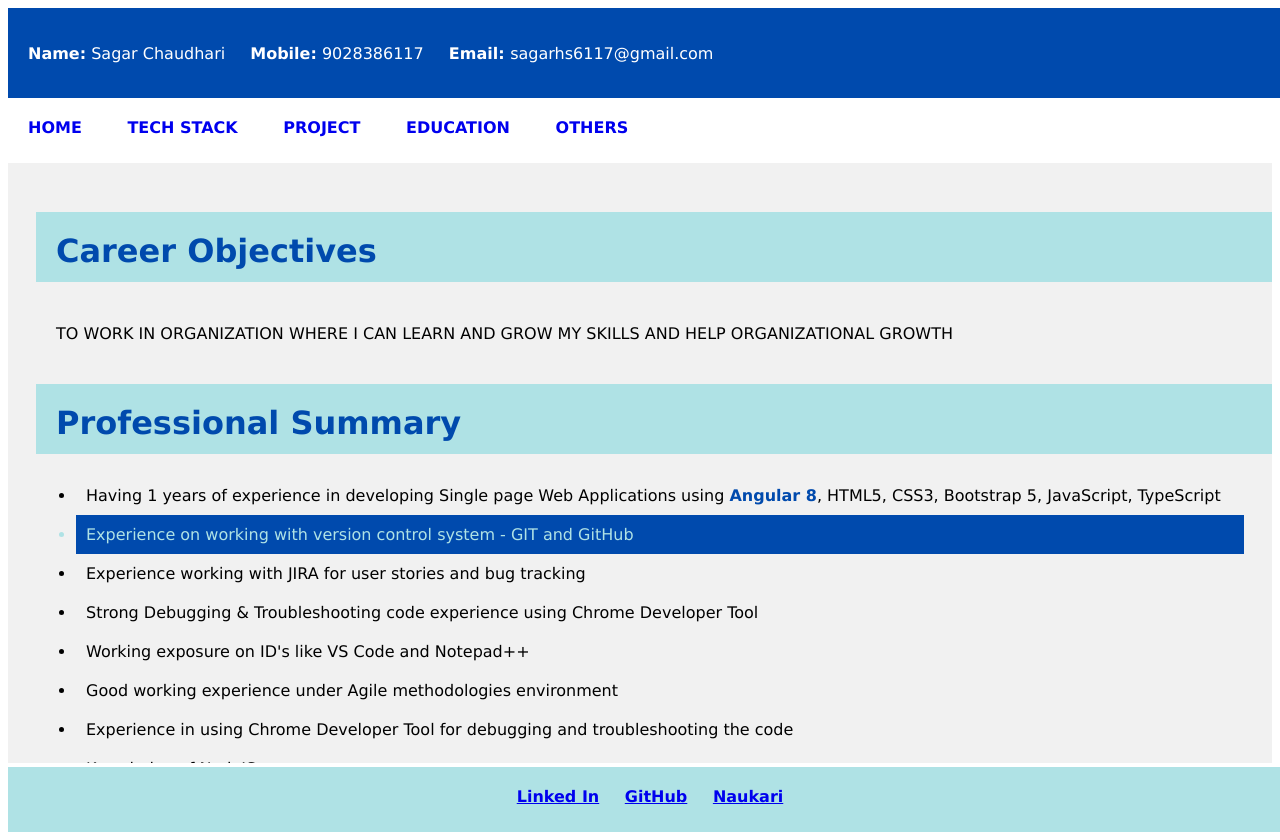
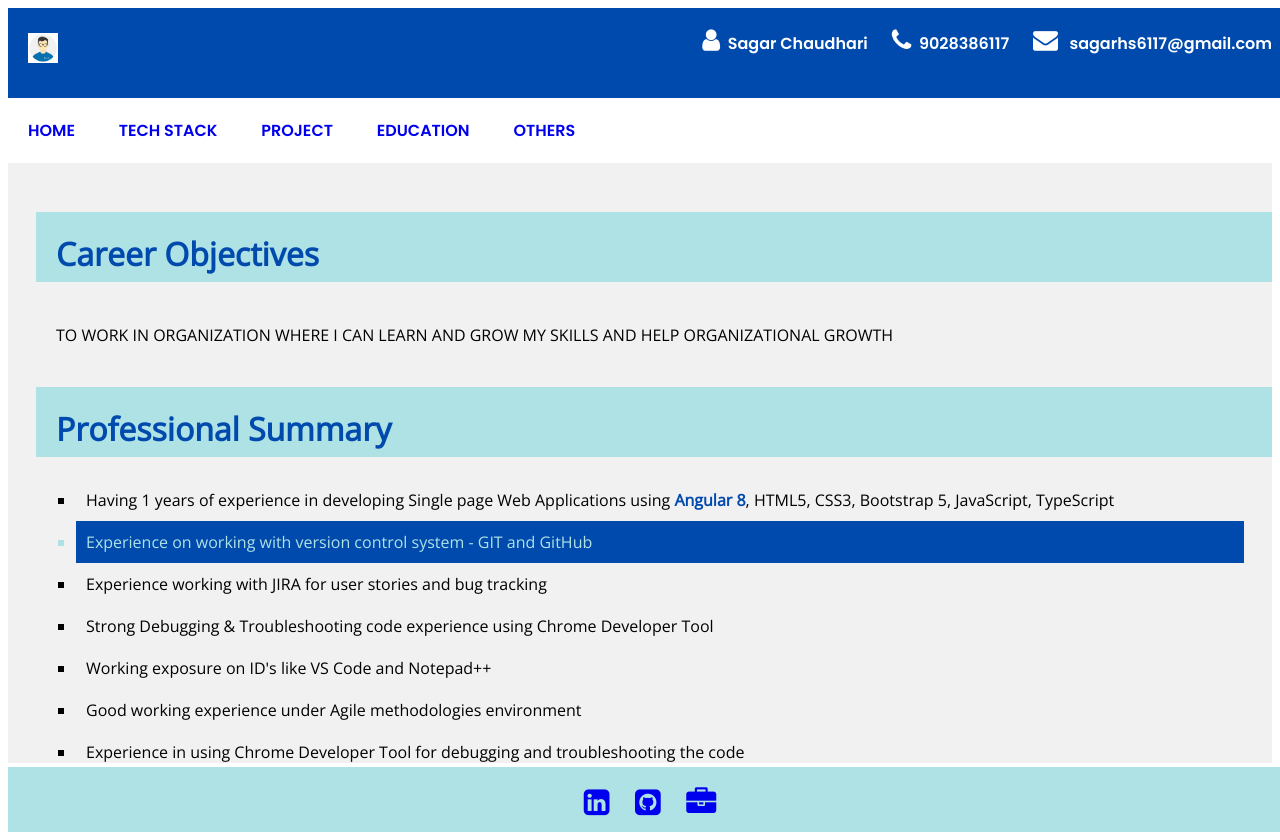
Before and after one commit to sagar6117/profile-sagar, a plain HTML site: page index.html in a window 1280 px wide. Shown: the top 840 px of the page. Drawn offline with nearby package versions, Linux system fonts and the light colour scheme.

Commit message:
Assignment 18th Dec 2023
Assignment 18th Dec 2023

```diff
--- a/borderBoxModel.html
+++ b/borderBoxModel.html
@@ -4,6 +4,14 @@
     <meta charset="UTF-8" />
     <meta name="viewport" content="width=device-width, initial-scale=1.0" />
     <title>Box Model</title>
+     <!-- Icon CDN Coded Link -->
+
+     <link rel="stylesheet" href="https://cdnjs.cloudflare.com/ajax/libs/font-awesome/4.7.0/css/font-awesome.min.css">
+
+     <!-- Font CDN Code -->
+     <link rel="preconnect" href="https://fonts.googleapis.com">
+ <link rel="preconnect" href="https://fonts.gstatic.com" crossorigin>
+ <link href="https://fonts.googleapis.com/css2?family=Open+Sans:wght@300&family=Poppins:wght@600&display=swap" rel="stylesheet">
     <style>
         h2{
           /* border-top-style: solid;
--- a/home.html
+++ b/home.html
@@ -4,6 +4,14 @@
     <meta charset="UTF-8">
     <meta name="viewport" content="width=device-width, initial-scale=1.0">
     <title>Home</title>
+     <!-- Icon CDN Coded Link -->
+
+     <link rel="stylesheet" href="https://cdnjs.cloudflare.com/ajax/libs/font-awesome/4.7.0/css/font-awesome.min.css">
+
+     <!-- Font CDN Code -->
+     <link rel="preconnect" href="https://fonts.googleapis.com">
+ <link rel="preconnect" href="https://fonts.gstatic.com" crossorigin>
+ <link href="https://fonts.googleapis.com/css2?family=Open+Sans:wght@300&family=Poppins:wght@600&display=swap" rel="stylesheet">
     <style>
         .h1{
             background-color: #AFE2E5;
@@ -11,11 +19,11 @@
             width: 100%; height: 30px;
             text-align: left;
             padding: 20px 20px;
-            font-family: Verdana, Geneva, Tahoma, sans-serif;
+            font-family: 'Open Sans', sans-serif;
 
         }
         body, p {
-            font-family: Verdana, Geneva, Tahoma, sans-serif;
+            font-family: 'Open Sans', sans-serif;
             padding: 20px;
             background-color: #f1f1f1;
         }
@@ -30,6 +38,11 @@
         }
         li{
             padding: 10px 10px;
+
+        }
+
+        ul li{
+            list-style-type: square;
         }
 
     </style>
--- a/index.html
+++ b/index.html
@@ -4,29 +4,55 @@
     <meta charset="UTF-8" />
     <meta name="viewport" content="width=device-width, initial-scale=1.0" />
     <title>INDEX</title>
+
+    <!-- Icon CDN Coded Link -->
+
+    <link rel="stylesheet" href="https://cdnjs.cloudflare.com/ajax/libs/font-awesome/4.7.0/css/font-awesome.min.css">
+
+    <!-- Font CDN Code -->
+    <link rel="preconnect" href="https://fonts.googleapis.com">
+<link rel="preconnect" href="https://fonts.gstatic.com" crossorigin>
+<link href="https://fonts.googleapis.com/css2?family=Open+Sans:wght@300&family=Poppins:wght@600&display=swap" rel="stylesheet">
     <style>
       header {
         background-color: #004aad;
-        font-family: Verdana, Geneva, Tahoma, sans-serif;
+        font-family: 'Poppins', sans-serif;
         color: #ffffff;
         width: 100%;
         height: 50px;
         text-align: left;
+        padding: 20px 20px;
+        vertical-align: middle;
 
-        padding: 20px 20px;
       }
 
       nav {
-        font-family: Verdana, Geneva, Tahoma, sans-serif;
+        font-family: 'Poppins', sans-serif;
         color: #000000;
         width: 100%;
         height: 25px;
-
         padding: 20px 20px;
         font-weight: bold;
       }
-      span {
-        padding-right: 20px;
+      header span {
+        margin-right: 20px;
+
+      }
+
+      header{
+        text-align: right;
+      }
+
+      #info{
+        vertical-align: bottom;
+      }
+
+      header img{
+        width: 30px;
+        height: 30px;
+        float: left;
+        padding-top: 5px;
+        vertical-align: middle;
       }
 
       footer {
@@ -50,16 +76,24 @@
       #homeLink {
         margin-left: 10px;
       }
+
+
     </style>
   </head>
   <body>
     <!-- Header Section -->
-    <header>
-      <p>
-        <span><strong>Name:</strong> Sagar Chaudhari </span>
-        <span><strong>Mobile:</strong> 9028386117 </span>
-        <span><strong>Email: </strong>sagarhs6117@gmail.com </span>
-      </p>
+    <header class="info">
+      <span><img src="devloper.png" alt="" ></span>
+
+        <span> <i class="fa fa-user" aria-hidden="true" style="font-size:25px"></i>
+         &nbsp;Sagar Chaudhari </span>
+
+        <span><i class="fa fa-phone" aria-hidden="true" style="font-size:25px"></i>
+          &nbsp;9028386117 </span>
+
+        <span> <i class="fa fa-envelope" aria-hidden="true" style="font-size:25px"></i>
+          &nbsp; sagarhs6117@gmail.com </span>
+
     </header>
 
     <!-- Nevigation Section -->
@@ -105,10 +139,11 @@
     <!-- Footer Section -->
     <footer>
       <a href="https://www.linkedin.com/in/sagar-chaudhari-38303622b/">
-        Linked In</a>
+        <span><i class="fa fa-linkedin-square" aria-hidden="true" style="font-size:30px"></i></span></a>
 
-      <a href="https://github.com/sagar6117">GitHub</a>
-      <a href="https://www.naukri.com/">Naukari</a>
+      <a href="https://github.com/sagar6117"><span><i class="fa fa-github-square" aria-hidden="true" style="font-size:30px"></i></span></i></a>
+      <span><a href="https://www.naukri.com/"><i class="fa fa-briefcase" aria-hidden="true" style="font-size:30px"> </a></i>
+      </span>
     </footer>
   </body>
 </html>
```
Also changed, not shown: cssLearning.html (+21 -1 lines), education.html (+12 -0 lines), other.html (+28 -10 lines), projects.html (+13 -0 lines), techstack.html (+14 -0 lines).
